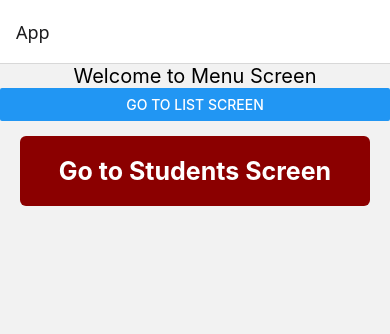
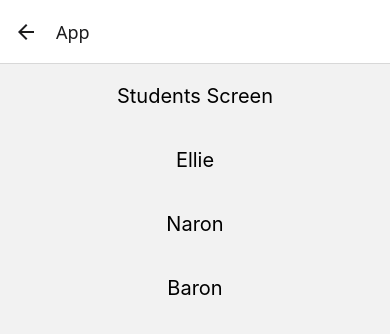
Before and after one commit to Drilon10/react-native-1800, a React Native app in the folder first-react-app/: screen /Students in a window 390 px wide. Shown: the top 334 px of the page. Built offline with nearby package versions, Linux system fonts and the light colour scheme.

Commit message:
components

```diff
--- a/first-react-app/App.js
+++ b/first-react-app/App.js
@@ -9,6 +9,7 @@ import ListScreen from './screens/ListScreen';
 import Challenge5 from "./screens/Challenge5";
 import ButtonScreen from './screens/ButtonScreen';
 import MenuScreen from './screens/MenuScreen';
+import StudentScreen from './screens/StudentScreen';
 
 const Stack = createNativeStackNavigator();
 
@@ -29,6 +30,7 @@ export default function App() {
         <Stack.Screen name="Challenge5" component={Challenge5} />
         <Stack.Screen name="Button" component={ButtonScreen} />
         <Stack.Screen name="Menu" component={MenuScreen} />
+        <Stack.Screen name="Students" component={StudentScreen} />
       </Stack.Navigator>
     </NavigationContainer>
   );
--- /dev/null
+++ b/first-react-app/components/StudentDetails.js
@@ -0,0 +1,20 @@
+import React from 'react';
+import { Text, View, StyleSheet} from 'react-native';
+
+const StudentDetails = (props) => {
+    return (
+        <View>
+            <Text style={styles.text}>{props.name}</Text>
+        </View>
+    )
+}
+
+const styles = StyleSheet.create({
+    text: {
+        textAlign: 'center',
+        fontSize: 20,
+        marginVertical: 20
+    }
+})
+
+export default StudentDetails;
--- a/first-react-app/screens/MenuScreen.js
+++ b/first-react-app/screens/MenuScreen.js
@@ -11,7 +11,7 @@ const MenuScreen = (props) => {
             </Button>
             <TouchableOpacity
                 style={styles.touchableBtn}
-                onPress={() => props.navigation.navigate('Challenge5')}
+                onPress={() => props.navigation.navigate('Students')}
                 >
                 <Text style={styles.btnTxt}>Go to Students Screen</Text>
             </TouchableOpacity>
--- /dev/null
+++ b/first-react-app/screens/StudentScreen.js
@@ -0,0 +1,24 @@
+import React from 'react';
+import { Text, View, StyleSheet} from 'react-native';
+import StudentDetails from '../components/StudentDetails';
+
+const StudentScreen = () => {
+    return (
+        <View>
+            <Text style={styles.text}>Students Screen</Text>
+            <StudentDetails name="Ellie"></StudentDetails>
+            <StudentDetails name="Naron"></StudentDetails>
+            <StudentDetails name="Baron"></StudentDetails>
+        </View>
+    )
+}
+
+const styles = StyleSheet.create({
+    text: {
+        textAlign: 'center',
+        fontSize: 20,
+        marginVertical: 20
+    }
+})
+
+export default StudentScreen;
```
